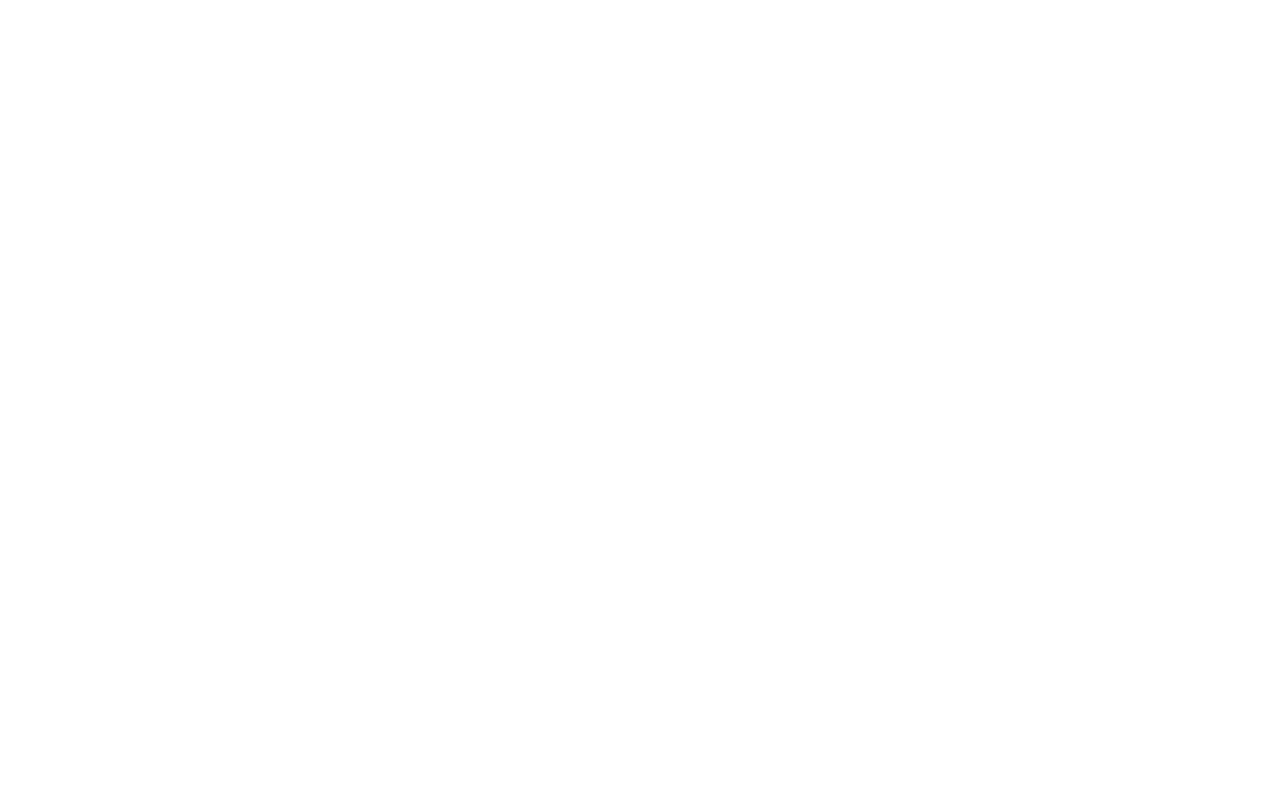
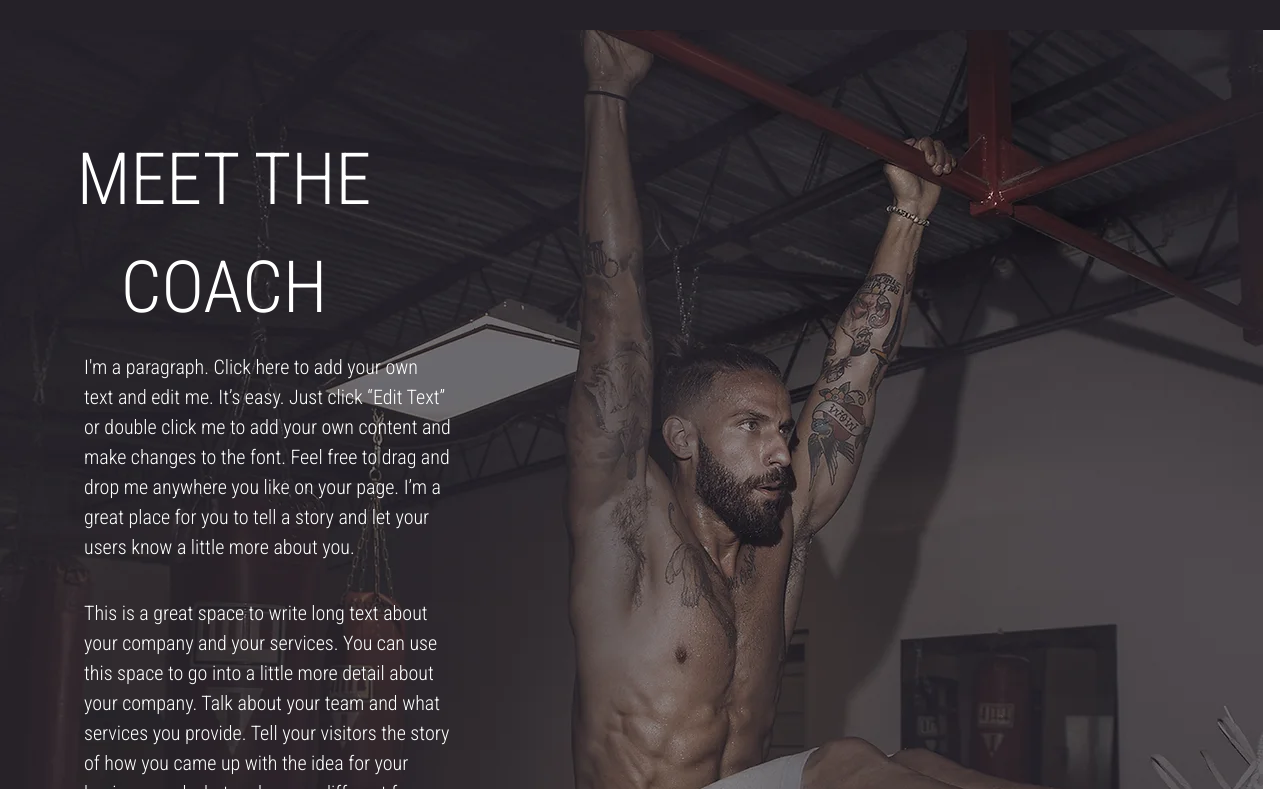
Before and after one commit to guneshprasads/Kasrath_CrossFit_Studio, an Angular app: page / in a window 1280 px wide. Shown: the part 1571-2360 px from the top of the page. Before the commit the page ends 1569 px from the top, so only its background shows below. Built offline with nearby package versions, Linux system fonts and the light colour scheme.

Commit message:
rowthird

```diff
--- a/package.json
+++ b/package.json
@@ -20,6 +20,8 @@
     "@angular/router": "^16.2.0",
     "@fortawesome/angular-fontawesome": "^0.13.0",
     "@fortawesome/fontawesome-free": "^6.4.2",
+    "@fortawesome/fontawesome-svg-core": "^6.4.2",
+    "@fortawesome/free-brands-svg-icons": "^6.4.2",
     "@fortawesome/free-solid-svg-icons": "^6.4.2",
     "bootstrap": "^5.3.2",
     "font-awesome": "^4.7.0",
--- a/src/app/app.component.html
+++ b/src/app/app.component.html
@@ -1,3 +1,4 @@
 <app-navbar></app-navbar>
 <app-rowone></app-rowone>
 <app-rowsecond></app-rowsecond>
+<app-rowthird></app-rowthird>
--- a/src/app/app.module.ts
+++ b/src/app/app.module.ts
@@ -7,13 +7,15 @@
 import { NavbarComponent } from './navbar/navbar.component';
 import { RowoneComponent } from './rowone/rowone.component';
 import { RowsecondComponent } from './rowsecond/rowsecond.component';
+import { RowthirdComponent } from './rowthird/rowthird.component';
 
 @NgModule({
   declarations: [
     AppComponent,
     NavbarComponent,
     RowoneComponent,
-    RowsecondComponent
+    RowsecondComponent,
+    RowthirdComponent
   ],
   imports: [
     BrowserModule,
--- /dev/null
+++ b/src/app/rowthird/rowthird.component.css
@@ -0,0 +1,27 @@
+.secondrowline {
+    background-color: #252128 !important;
+}
+.centered3 {
+    transform: translate(-20%, -110%);
+    text-align: center;
+    color: white;
+    z-index: 1;
+}
+
+.name3 {
+    font-size: 4.5rem !important;
+}
+
+.subtitle3 {
+    font-size: 4.5rem !important;
+}
+
+
+.booknow,
+.membership {
+    padding: 10px 20px;
+    font-size: 20px;
+    text-decoration: none;
+    display: inline-block;
+    /* color: #FE6148 !important; */
+}
--- /dev/null
+++ b/src/app/rowthird/rowthird.component.html
@@ -0,0 +1,20 @@
+<div class="col-md-12 py-1 h-25 p-lg-0 m-lg-0 secondrowline">
+    <div class="py-3"></div>
+</div>
+
+<div class="container-fluid p-0">
+    <img src="assets/Images/rowthird.webp" class="img-fluid backgroundimage" alt="">
+    <div class="centered3 text-white w-100 text-center">
+        <div class="name3 w-75">MEET THE</div>
+        <div class="subtitle3 w-75">COACH</div>
+        <div class="paragrah">
+            <div class="paragrah3">
+                <p class="booknow w-50 text-start">I'm a paragraph. Click here to add your own <br> text and edit me. It’s easy. Just click “Edit Text” <br> or double click me to add your own content and <br> make changes to the font. Feel free to drag and <br> drop me anywhere you like on your page. I’m a <br> great place for you to tell a story and let your <br> users know a little more about you.</p>
+            </div>
+            <div class="paragrah3">
+                <p class="membership w-50 text-start">This is a great space to write long text about <br>  your company and your services. You can use <br> this space to go into a little more detail about <br> your company. Talk about your team and what <br> services you provide. Tell your visitors the story <br> of how you came up with the idea for your <br> business and what makes you different from  <br> your competitors. Make your company stand <br> out and show your visitors who you are.</p>
+            </div>
+        </div>
+    </div>
+
+</div>
```
Also changed, not shown: src/app/rowthird/rowthird.component.ts (added, +10 -0 lines), src/assets/Images/rowthird.webp (added), 1 other file (tests, documents, lock files or other folders).
